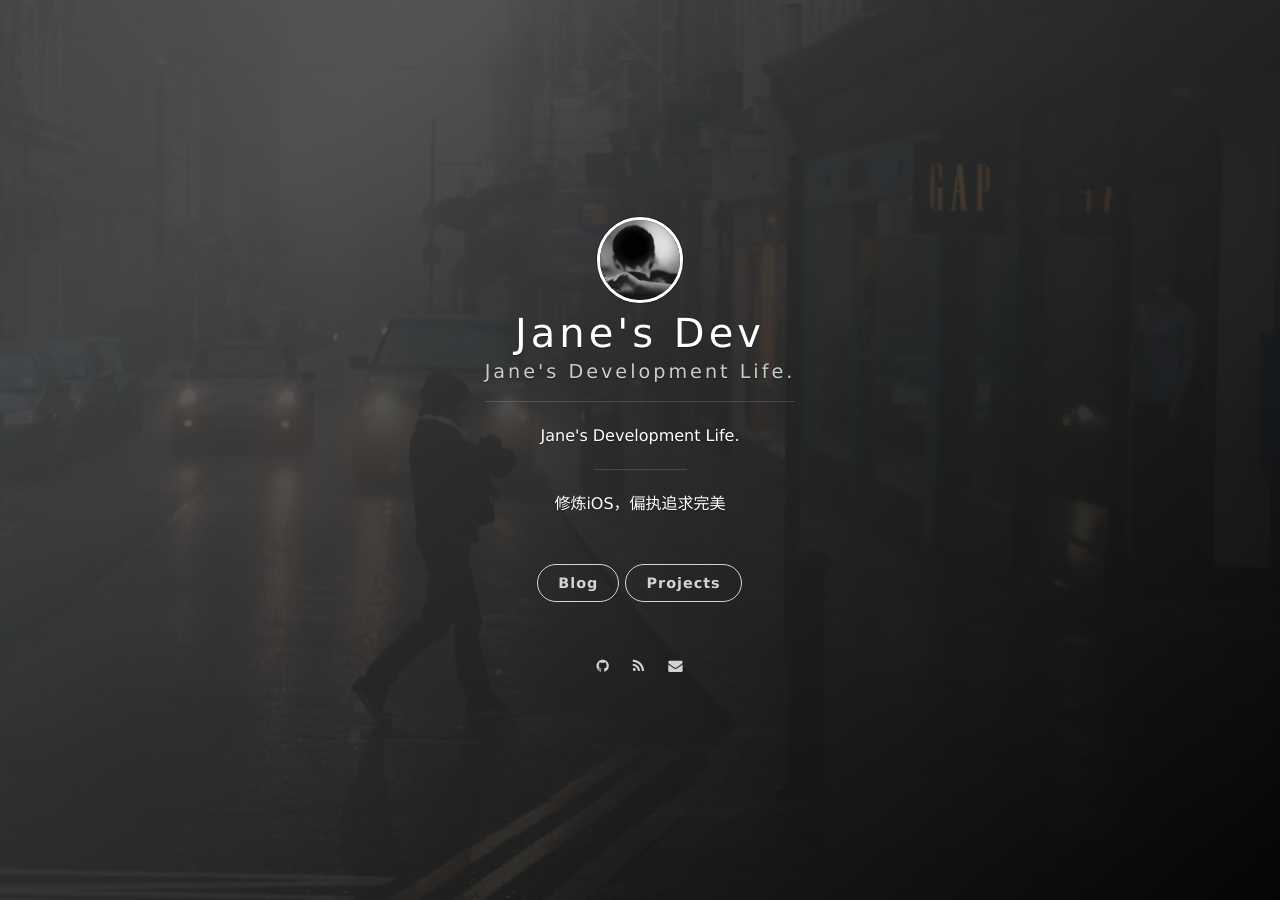
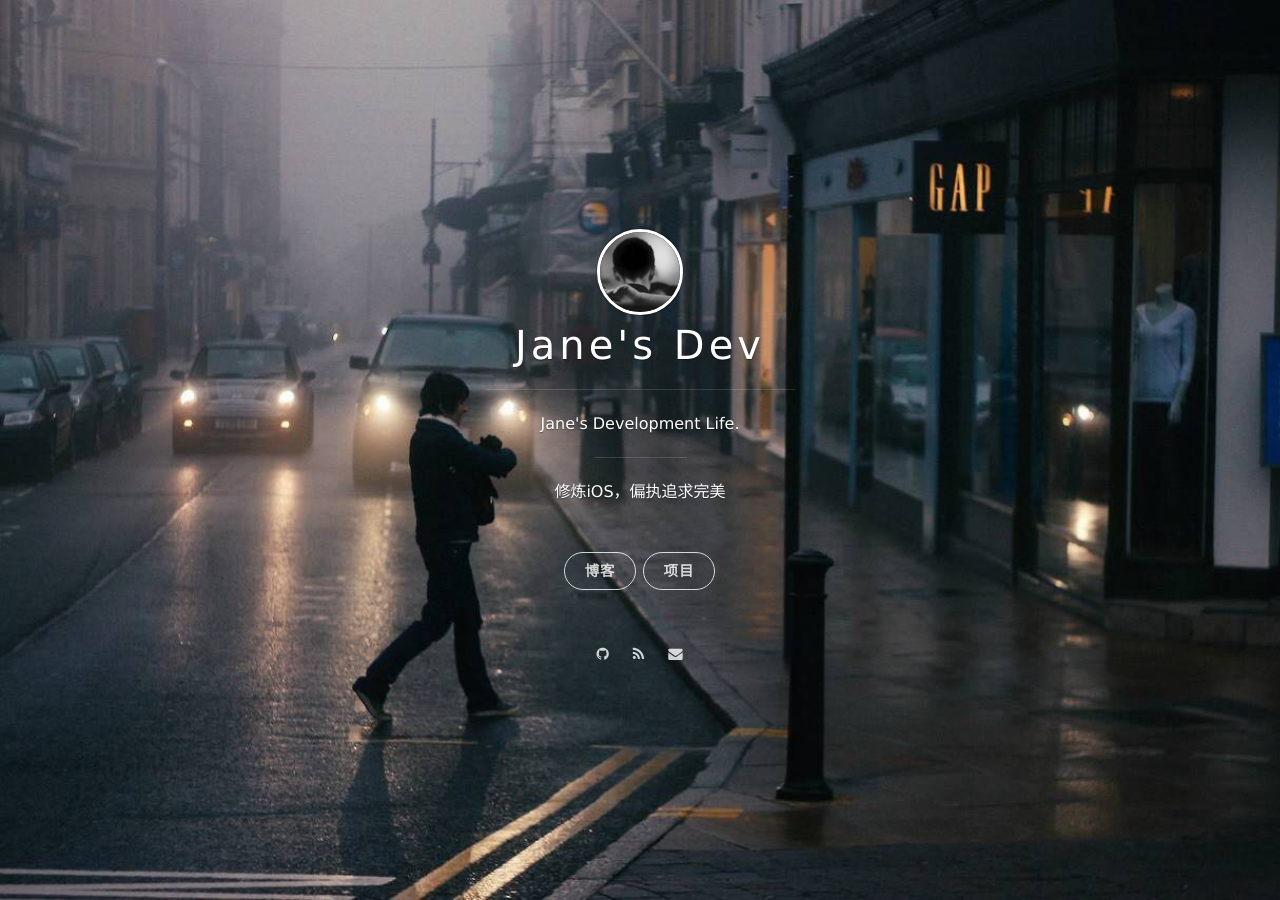
Before and after one commit to JaneCheng07/JaneCheng07.github.io, a Jekyll site: the page built from index.html, in a window 1280 px wide. Built offline with Jekyll 4.4.1, drawn with Linux system fonts in a browser that asks for light colours; nearby versions of some CDN libraries; the list of posts is cut into pages by our own code.

Commit message:
change description

```diff
--- a/_config.yml
+++ b/_config.yml
@@ -1,6 +1,6 @@
 # Basic
 title: Jane's Dev
-subtitle: Jane's Development Life.
+subtitle:
 welcome_message: <a href="https://janecheng07.github.io/" target="_blank">修炼iOS，偏执追求完美</a>
 description: Jane's Development Life.
 creator: <a href="http://janecheng07.github.io/">@janecheng</a>
@@ -13,16 +13,16 @@ permalink: /:year/:month/:title/
 highlighter: plain
 
 # supported colors: blue, green, purple, red, orange or slate. If you need clear, leave it empty.
-cover_color: white
+cover_color:
 
 # The blog button should not be removed.
 blog_button:
-    title: Blog
+    title: 博客
     description: Visit blog
 
 # Navigation buttons in the front page.
 nav:
-    - {title: Projects, description: My Projects, url: 'http://github.com/JaneCheng07'}
+    - {title: 项目, description: My Projects, url: 'http://github.com/JaneCheng07'}
     # - {title: Another Button, description: A button, url: 'http://example.com'}
 
 # Pagination
```
